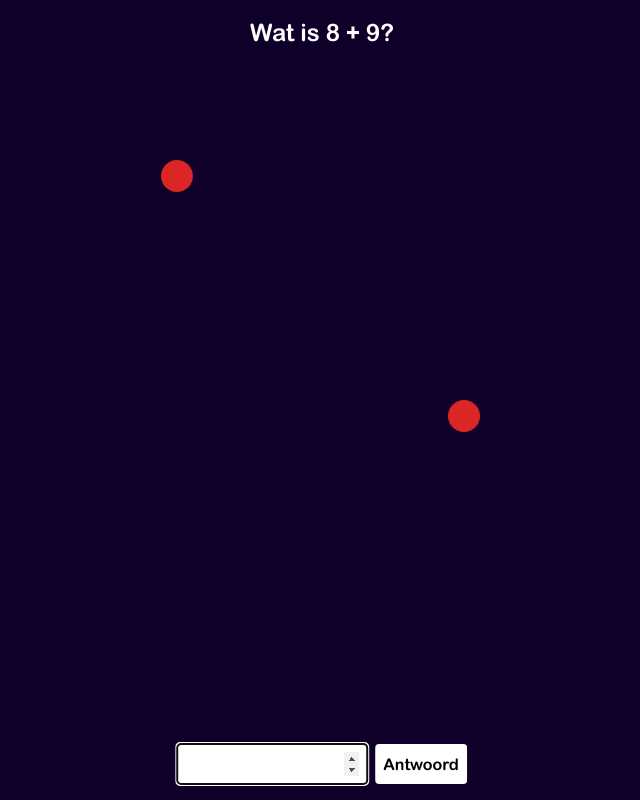
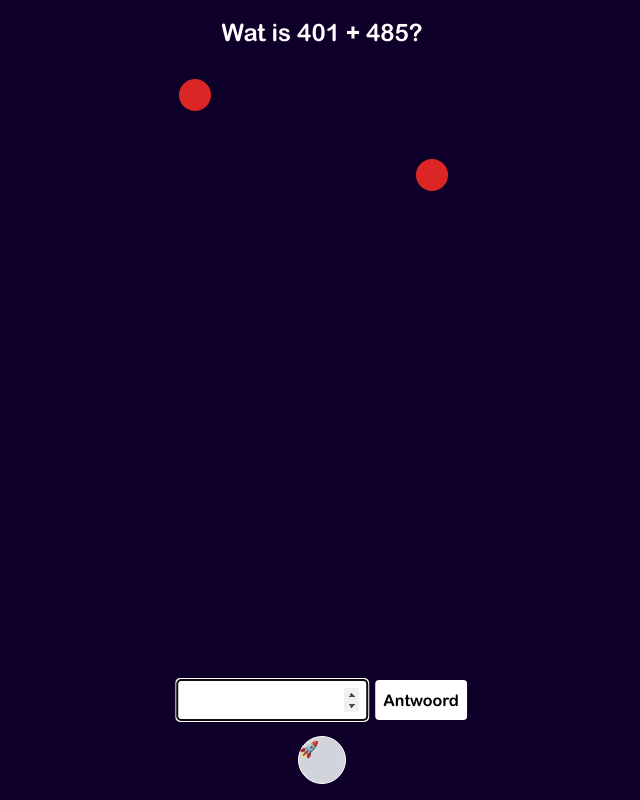
Before and after one commit to SemvanOsch/TLE-StartUp, a React app: page /plussums in a window 1280 px wide. Shown: the whole page, without its empty margins (318-958 px from the left). Built offline with nearby package versions, Linux system fonts and the light colour scheme; the HTML template or start-up script is replaced by a standard one.

Commit message:
meteoren komen van verschllende kanten naar het midden + respawn fix

```diff
--- a/src/pages/plusSums.jsx
+++ b/src/pages/plusSums.jsx
@@ -1,8 +1,8 @@
 import React, { useState, useEffect } from 'react';
 
 function generateSum() {
-    const a = Math.floor(Math.random() * 10);
-    const b = Math.floor(Math.random() * 10);
+    const a = Math.floor(Math.random() * 500);
+    const b = Math.floor(Math.random() * 500);
     return { a, b, answer: a + b };
 }
 
@@ -10,22 +10,20 @@ function PlusSums() {
     const [sum, setSum] = useState(generateSum());
     const [input, setInput] = useState('');
     const [score, setScore] = useState(0);
-    const [gameOver, setGameOver] = useState(false);
     const [meteors, setMeteors] = useState([]);
 
-    // Constante snelheid: van y=0 naar y=100 in 10 seconden
-    // Interval update elke 100ms, dus 100 updates per 10 seconden
-    const speedY = 100 / (10 * 10); // = 1% per 100ms
+    // Raketpositie waar meteorieten naartoe vliegen (in percentages)
+    const rocketPosition = { x: 50, y: 95 };
 
-    // Nieuwe meteoor toevoegen, max 3 tegelijk
+    const speed = 0.4;
+
+    // Nieuwe meteoor toevoegen
     useEffect(() => {
         const interval = setInterval(() => {
             setMeteors(prev => {
-                if (prev.length >= 3) return prev;
+                if (prev.length >= 2) return prev;
 
-                // Meteoor start x rondom midden +/- 15%
                 const startX = 50 + (Math.random() * 30 - 15);
-
                 const newMeteor = {
                     id: Date.now(),
                     x: startX,
@@ -34,54 +32,52 @@ function PlusSums() {
 
                 return [...prev, newMeteor];
             });
-        }, 3000); // elke 3 seconden een nieuwe meteor
+        }, 2500);
 
         return () => clearInterval(interval);
     }, []);
 
-    // Meteoren bewegen
+    // Meteorieten bewegen naar raket
     useEffect(() => {
         const interval = setInterval(() => {
             setMeteors(prev =>
                 prev
-                    .map(m => ({ ...m, y: m.y + speedY }))
-                    .filter(m => {
-                        if (m.y >= 100) {
-                            setGameOver(true);
-                            return false;
-                        }
-                        return true;
+                    .map(m => {
+                        const dx = rocketPosition.x - m.x;
+                        const dy = rocketPosition.y - m.y;
+                        const dist = Math.sqrt(dx * dx + dy * dy);
+
+                        if (dist < 1) return null; // Meteoor is "geraakt"
+
+                        // Richtingsvector normaliseren
+                        const vx = (dx / dist) * speed;
+                        const vy = (dy / dist) * speed;
+
+                        return {
+                            ...m,
+                            x: m.x + vx,
+                            y: m.y + vy,
+                        };
                     })
+                    .filter(Boolean) // verwijder null (geraakte meteoren)
             );
         }, 100);
 
         return () => clearInterval(interval);
-    }, [speedY]);
+    }, []);
 
     // Behandel antwoord
     const handleSubmit = (e) => {
         e.preventDefault();
         if (parseInt(input) === sum.answer) {
-            // Verwijder de eerste meteor (dichtstbijzijnde)
             setMeteors(prev => prev.slice(1));
             setScore(score + 1);
             setSum(generateSum());
             setInput('');
-            if (score + 1 >= 10) {
-                setGameOver(true);
-            }
         } else {
             setInput('');
         }
     };
-
-    if (gameOver) {
-        return (
-            <main className="p-4 text-center">
-                <h1 className="text-2xl">{score >= 10 ? "🎉 Level gehaald!" : "💥 Game Over"}</h1>
-            </main>
-        );
-    }
 
     return (
         <main className="relative w-full h-screen bg-background text-white overflow-hidden">
@@ -89,7 +85,7 @@ function PlusSums() {
                 Wat is {sum.a} + {sum.b}?
             </div>
 
-            <form onSubmit={handleSubmit} className="absolute bottom-4 left-1/2 transform -translate-x-1/2">
+            <form onSubmit={handleSubmit} className="absolute bottom-20 left-1/2 transform -translate-x-1/2">
                 <input
                     type="number"
                     value={input}
@@ -108,11 +104,23 @@ function PlusSums() {
                     style={{
                         left: `${meteor.x}%`,
                         top: `${meteor.y}%`,
-                        transform: 'translateX(-50%)',
-                        transition: 'top 0.1s linear',
+                        transform: 'translate(-50%, -50%)',
+                        transition: 'top 0.1s linear, left 0.1s linear',
                     }}
                 />
             ))}
+
+            {/* Raketplek */}
+            <div
+                className="absolute w-12 h-12 bg-gray-300 rounded-full border border-white"
+                style={{
+                    left: `${rocketPosition.x}%`,
+                    top: `${rocketPosition.y}%`,
+                    transform: 'translate(-50%, -50%)',
+                }}
+            >
+                🚀
+            </div>
         </main>
     );
 }
```
